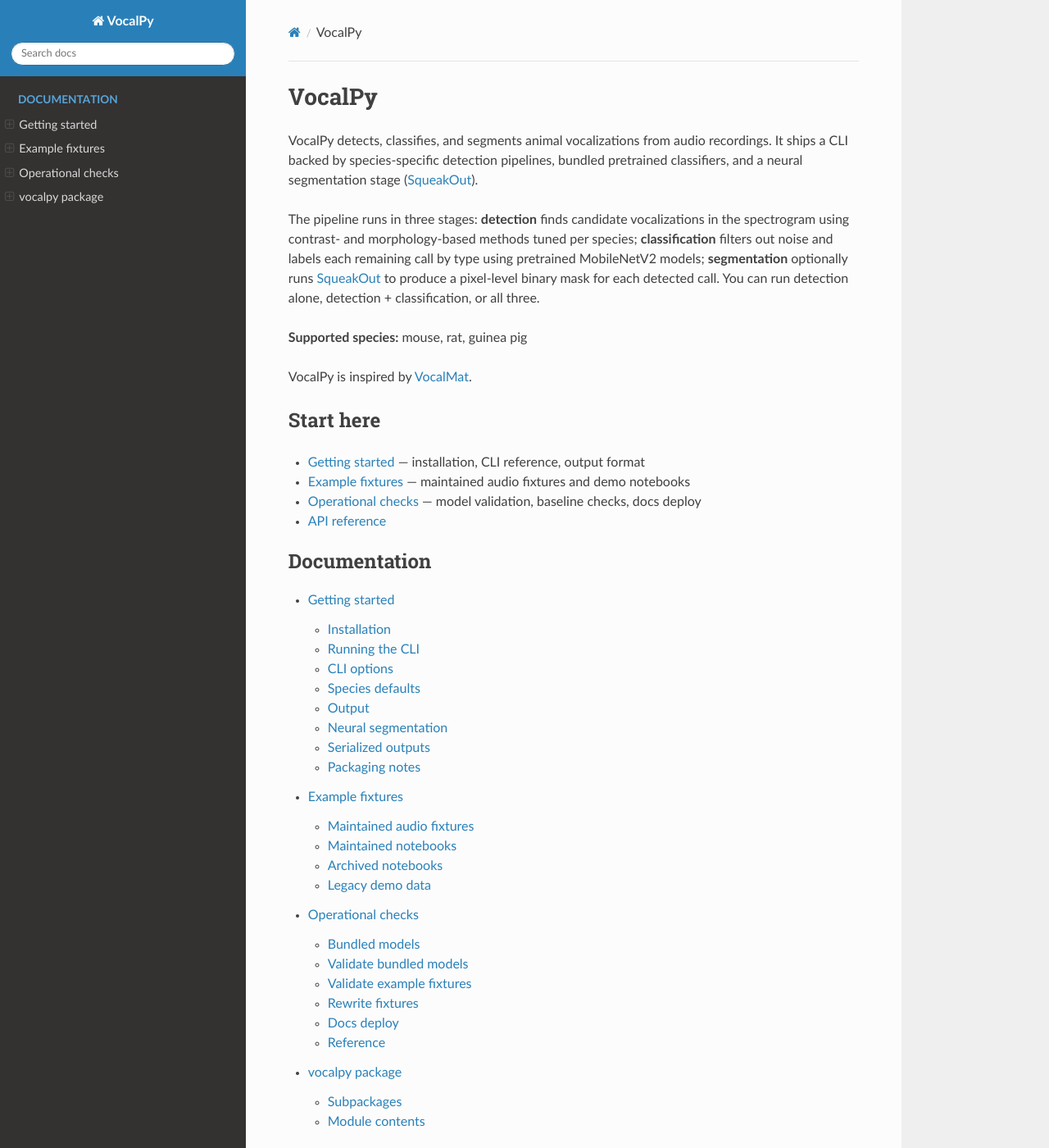
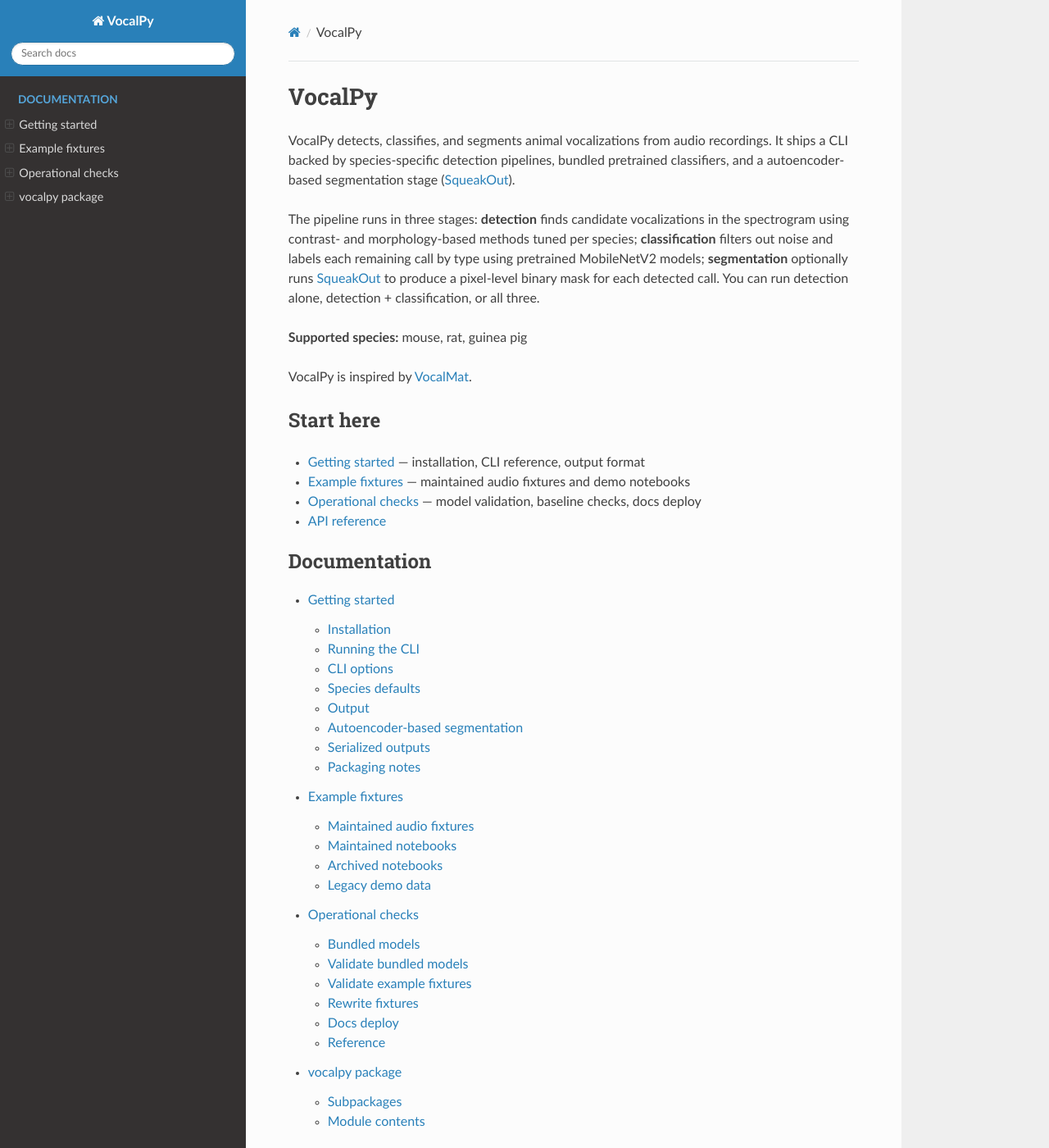
Before and after one commit to gumadeiras/vocalpy, a Sphinx documentation site: the page built from docs/index.md, in a window 1280 px wide and 1400 px high. Shown: the whole window at 82% size. Built offline with Sphinx 7.4.7 and the Read the Docs theme 3.1.0, drawn with Linux system fonts in a browser that asks for light colours.

Commit message:
chore(docs): copy editing

````diff
--- a/README.md
+++ b/README.md
@@ -47,7 +47,7 @@
 # Use the rat pipeline instead
 vocalpy -a rat -p /path/to/recording.wav
 
-# Also run neural segmentation — produces a binary mask per vocal saved under cnn_mask/
+# Also run autoencoder-based segmentation — produces a binary mask per vocal saved under cnn_mask/
 vocalpy -p /path/to/recording.wav --segmenter
 
 # Save spectrogram-overlay images so you can manually verify detections
--- a/docs/example-fixtures.md
+++ b/docs/example-fixtures.md
@@ -6,12 +6,12 @@
 
 Each fixture includes:
 - Detection and classification outputs (CSV, `.vocalpy` files)
-- Neural segmentation masks pre-generated by [SqueakOut](https://github.com/gumadeiras/squeakout), stored under `cnn_mask/`
+- Autoencoder-based segmentation masks pre-generated by [SqueakOut](https://github.com/gumadeiras/squeakout), stored under `cnn_mask/`
 
 Key paths:
 - **Manifest:** `examples/audios/baselines.yml` — defines which fixtures exist and what counts as a passing comparison
 - **Refresh:** `python scripts/rewrite_example_vocalpy_fixtures.py` — regenerates the serialized output files when expected outputs intentionally change
-- **Neural masks:** `examples/audios/mouse_1_outputs/cnn_mask/` and `examples/audios/mouse_2_outputs/cnn_mask/`
+- **Segmentation masks:** `examples/audios/mouse_1_outputs/cnn_mask/` and `examples/audios/mouse_2_outputs/cnn_mask/`
 
 ## Maintained notebooks
 
--- a/docs/getting-started.md
+++ b/docs/getting-started.md
@@ -54,7 +54,7 @@
 | `-t / --threads` | Number of parallel workers (`-1` = half of available cores) | `-1` |
 | `-v / --verbose` | Print detailed progress to the terminal | off |
 | `-l / --validation` | Save spectrogram-overlay images for manual review of detections | off |
-| `--segmenter` | Run neural segmentation ([SqueakOut](https://github.com/gumadeiras/squeakout)) after detection and classification | off |
+| `--segmenter` | Run autoencoder-based segmentation ([SqueakOut](https://github.com/gumadeiras/squeakout)) after detection and classification | off |
 | `--segmentation_model_path` | Path to a custom SqueakOut checkpoint file | Bundled |
 | `--segmentation_threshold` | Probability threshold for converting segmentation output to a binary mask | `0.51` |
 
@@ -90,7 +90,7 @@
 ├── spectrogram/                            # per-vocal spectrogram image (one PNG per call)
 ├── mask/                                   # per-vocal binary detection mask (one PNG per call)
 ├── spectrogram_validation/                 # spectrogram + mask overlay images (-l flag only)
-└── cnn_mask/                               # neural segmentation masks (--segmenter only)
+└── cnn_mask/                               # autoencoder-based segmentation masks (--segmenter only)
 ```
 
 The **CSV** is the fastest way to inspect results — open it in any spreadsheet tool or load it with pandas. The **`.vocalpy` files** let you reload the full pipeline output in Python for further analysis, filtering, or visualization without rerunning detection. The **spectrogram images** are useful for quickly browsing individual calls. The **validation overlays** (`-l`) show the detection mask drawn on top of the spectrogram, which is helpful for understanding what the detector found and catching misdetections.
@@ -112,7 +112,7 @@
 | `orientation` | Angle of the principal axis of the detected region — useful for characterizing call shape |
 | `top1` / `top2` | Top-1 and top-2 class label predictions from the type classifier (mouse and rat only) |
 
-## Neural segmentation
+## Autoencoder-based segmentation
 
 ```sh
 vocalpy -p /path/to/recording.wav --segmenter
--- a/docs/index.md
+++ b/docs/index.md
@@ -1,6 +1,6 @@
 # VocalPy
 
-VocalPy detects, classifies, and segments animal vocalizations from audio recordings. It ships a CLI backed by species-specific detection pipelines, bundled pretrained classifiers, and a neural segmentation stage ([SqueakOut](https://github.com/gumadeiras/squeakout)).
+VocalPy detects, classifies, and segments animal vocalizations from audio recordings. It ships a CLI backed by species-specific detection pipelines, bundled pretrained classifiers, and a autoencoder-based segmentation stage ([SqueakOut](https://github.com/gumadeiras/squeakout)).
 
 The pipeline runs in three stages: **detection** finds candidate vocalizations in the spectrogram using contrast- and morphology-based methods tuned per species; **classification** filters out noise and labels each remaining call by type using pretrained MobileNetV2 models; **segmentation** optionally runs [SqueakOut](https://github.com/gumadeiras/squeakout) to produce a pixel-level binary mask for each detected call. You can run detection alone, detection + classification, or all three.
 
````
